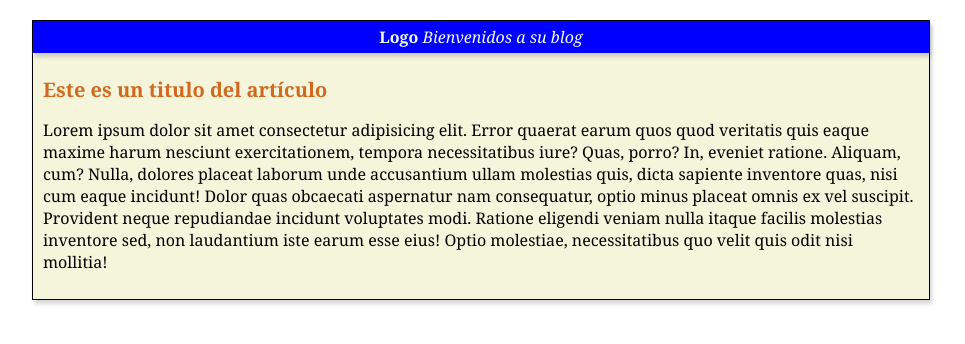
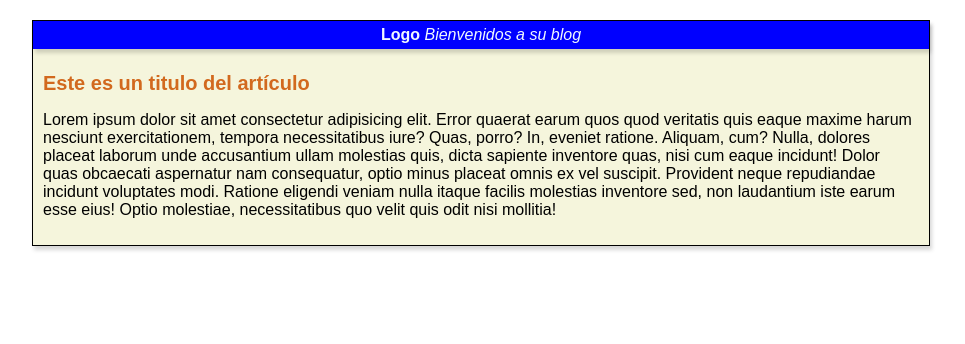
Before and after one commit to DiegoPaccoPE/Hyperblog, a plain HTML site: page index.html in a window 1280 px wide. Shown: the whole page, without its empty margins (159-1124 px from the left). Drawn offline with Linux system fonts and the light colour scheme.

Commit message:
Cambios a una tipografia mejor

```diff
--- a/style.css
+++ b/style.css
@@ -1,5 +1,5 @@
 body {
-  font-family: Cambria, Cochin, Georgia, Times, "Times New Roman", serif;
+  font-family: sans-serif;
   margin: 0;
   padding: 0;
 }
```
